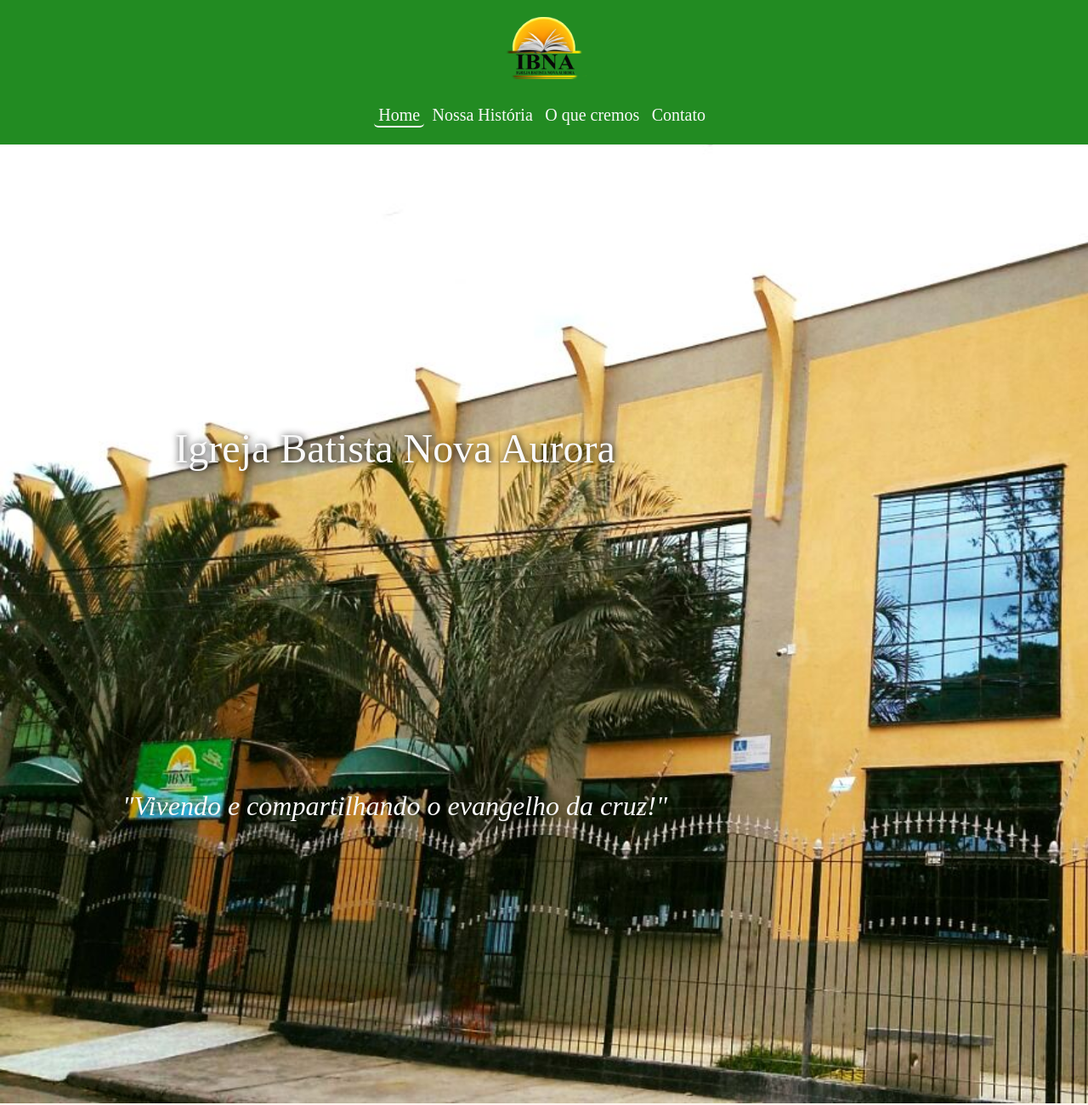
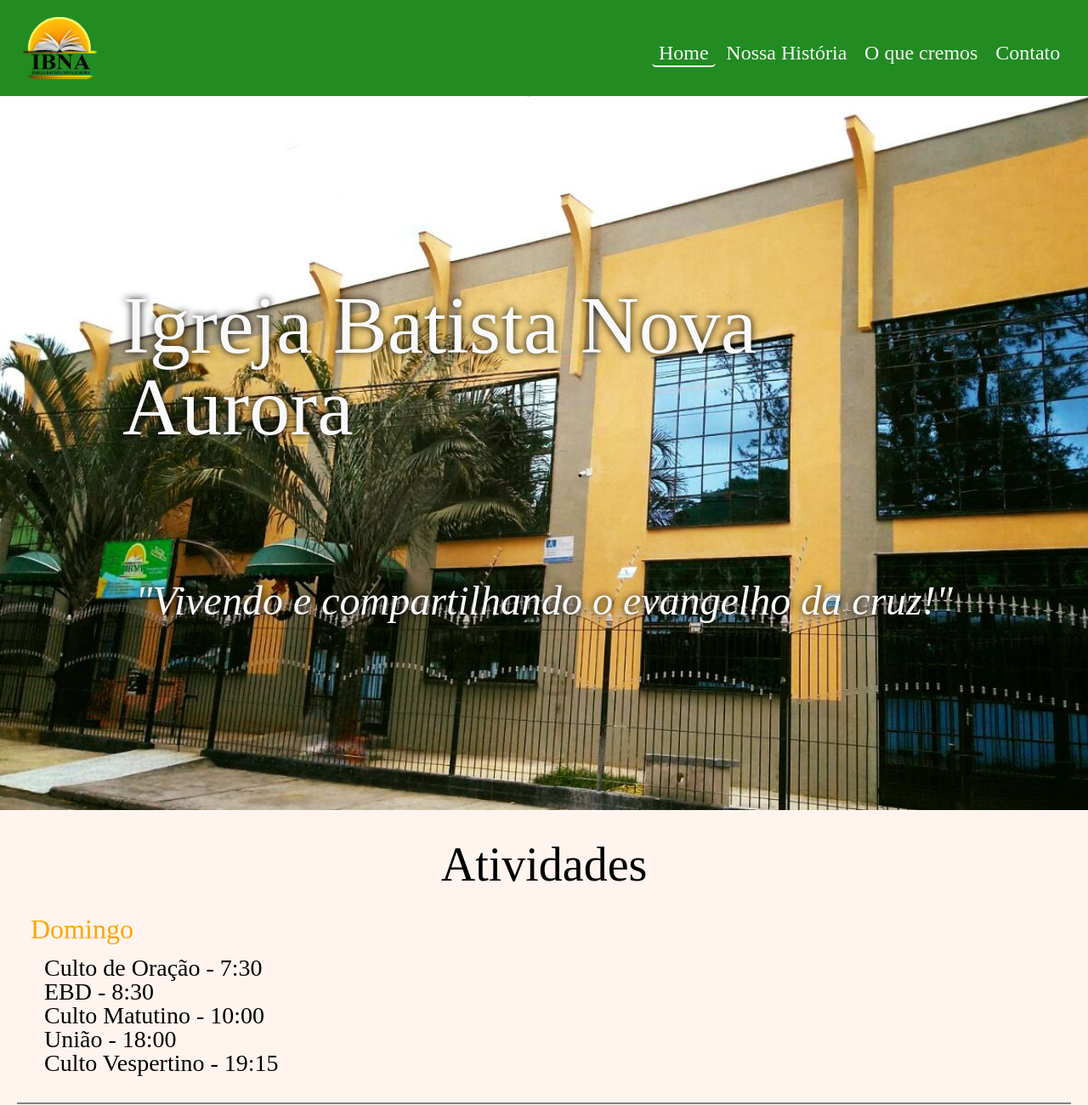
Before and after one commit to Silvio-SC/ibna-pagina, a plain HTML site: page index.html in a window 1280 px wide. Shown: the top 1300 px of the page at 85% size. Drawn offline with Linux system fonts and the light colour scheme.

Commit message:
Continuando a adaptação para o desktop

```diff
--- a/CSS/atividade.css
+++ b/CSS/atividade.css
@@ -5,7 +5,6 @@ background: #FFF5EE;
 
 .atividade__titulo {
     text-align: center;
-    font-size: 2.5rem;
     padding: 1rem 0;
 }
 
@@ -19,13 +18,46 @@ background: #FFF5EE;
 }
 
 .atividade__dia__titulo {
-    font-size: 1.3rem;
     padding: 0 0 1rem 0;
     color: orange;
 }
 
 .atividade__dia__lista {
-    font-size: 1rem;
     padding: 0 0 1rem 1rem;
+}
 
+@media screen and (min-width: 0px ){
+    .atividade__titulo{
+        font-size: 2.5rem;
+    }
+    .atividade__dia__titulo{
+        font-size: 1.3rem;
+    }
+    .atividade__dia__lista {
+        font-size: 1rem;
+    }
 }
+
+@media screen and (min-width: 768px ){
+    .atividade__titulo{
+        font-size: 2.5rem;
+    }
+    .atividade__dia__titulo{
+        font-size: 2rem;
+    }
+    .atividade__dia__lista {
+        font-size: 1.5rem;
+    }
+}
+
+@media screen and (min-width: 1024px ){
+    .atividade__titulo{
+        font-size: 3.5rem;
+    }
+    .atividade__dia__titulo{
+        font-size: 2rem;
+    }
+    .atividade__dia__lista {
+        font-size: 1.75rem;
+    }
+}
--- a/CSS/cabecalho.css
+++ b/CSS/cabecalho.css
@@ -1,7 +1,6 @@
 .cabecalho {
-    align-items: center;
     background: #228B22;
-    flex-direction: column;
+
 }
 
 .cabecalho__logo {
@@ -13,3 +12,18 @@
     display: flex;
     padding: 1.25rem;
 }
+
+@media screen and (min-width: 0px) {
+    .cabecalho {
+        flex-direction: column;
+        align-items: center;
+    }
+}
+
+@media screen and (min-width: 768px) {
+    .cabecalho {
+        flex-direction: row;
+        align-items: center;
+        justify-content: space-between;
+    }
+}
--- a/CSS/home.css
+++ b/CSS/home.css
@@ -2,7 +2,6 @@
     background-image: url(../imagens/homepag.jpg);
     background-repeat: no-repeat;
     background-size: cover;
-    height: 85vw;
     display: flex;
 }
 .home__imagem {
@@ -19,11 +18,50 @@
 }
 
 .home__titulo {
-    font-size: 3rem;
-    text-shadow: 1px 1px 10px #000000;
+    text-shadow: 0px 0px 10px #000000;
 }
 
 .home__lema {
-    font-size: 2rem;
     font-style: italic;
+    text-shadow: 0px 0px 10px #000000;
 }
+
+@media screen and (min-width: 0px) {
+    .home__titulo {
+        font-size: 3rem;
+    }
+    .home__lema {
+        font-size: 2rem;
+    }
+
+    .home{
+
+        height: 85vw;
+    }
+}
+
+@media screen and (min-width: 768px) {
+    .home__titulo {
+        font-size: 4.5rem;
+    }
+    .home__lema {
+        font-size: 2.5rem;
+    }
+    .home{
+
+        height: 100vh;
+    }
+}
+
+@media screen and (min-width: 1024px) {
+    .home__titulo {
+        font-size: 6rem;
+    }
+    .home__lema {
+        font-size: 3rem;
+    }
+    .home{
+
+        height: 100vh;
+    }
+}
--- a/CSS/home2.css
+++ b/CSS/home2.css
@@ -12,7 +12,7 @@
     flex-direction: column;
     justify-content: space-around;
     padding: 10%;
-    color: #F9f9f9;
+    color: #f4ac0c ;
 }
 
 .home__titulo {
--- a/CSS/menu.css
+++ b/CSS/menu.css
@@ -1,7 +1,3 @@
-.menu {
-    padding-top: 1rem;
-}
-
 .menu__lista {
     flex-wrap: wrap;
     display: flex;
@@ -10,7 +6,6 @@
 }
 
 .menu__item {
-    padding: 1rem .3rem 0.2rem .3rem;
     margin-right: .3rem;
     color: #f9f9f9;
     font-size: 1.25rem;
@@ -30,9 +25,43 @@
     color: orange;
     border-bottom: 2px solid orange ;
     border-radius: 5px;
+    font-size: inherit;
     padding: 1rem .3rem 0.2rem .3rem;
 }
 
 .ativo:hover {
     border:none;
 }
+
+@media screen and (min-width: 0px) {
+    .menu {
+        padding-top: 1rem;
+    }
+    .menu__item {
+        padding: 1rem .3rem 0.2rem .3rem;
+    }
+
+}
+
+@media screen and (min-width: 768px) {
+    .menu {
+        padding-top: 0;
+    }
+    .menu__item {
+        padding: 1rem .5rem 0.2rem .5rem;
+    }
+
+
+}
+
+@media screen and (min-width: 1024px) {
+    .menu {
+        padding-top: 0;
+    }
+    .menu__item {
+        padding: 1rem .5rem 0.2rem .5rem;
+        font-size: 1.5rem;
+    }
+
+
+}
--- a/CSS/pastores.css
+++ b/CSS/pastores.css
@@ -40,10 +40,58 @@
     transition: 700ms;
 }
 
-.pastores__item:hover {
-    width: 65%;
+@media screen and (min-width: 0px ){
+    .pastores__lista {
+        flex-direction: column;
+    }
+    .pastores__item {
+        width: 60%;
+    }
+
+
+    .pastores__item:hover {
+        width: 65%;
+    }
+
+    .pastores__item:hover .pastores__nome {
+        font-size: 1.35rem;
+    }
 }
 
-.pastores__item:hover .pastores__nome {
-    font-size: 1.35rem;
+@media screen and (min-width: 768px ){
+    .pastores__lista {
+        flex-direction: row;
+        justify-content: space-between;
+    }
+    .pastores__item {
+        width: 22%;
+    }
+
+
+    .pastores__item:hover {
+        width: 25%;
+    }
+
+    .pastores__item:hover .pastores__nome {
+        font-size: 1.35rem;
+    }
 }
+
+@media screen and (min-width: 1024px ){
+    .pastores__lista {
+        flex-direction: row;
+        justify-content: space-between;
+    }
+    .pastores__item {
+        width: 20%;
+    }
+
+
+    .pastores__item:hover {
+        width: 25%;
+    }
+
+    .pastores__item:hover .pastores__nome {
+        font-size: 1.35rem;
+    }
+}
```
Also changed, not shown: imagens/pastores/preli2.jpg.
